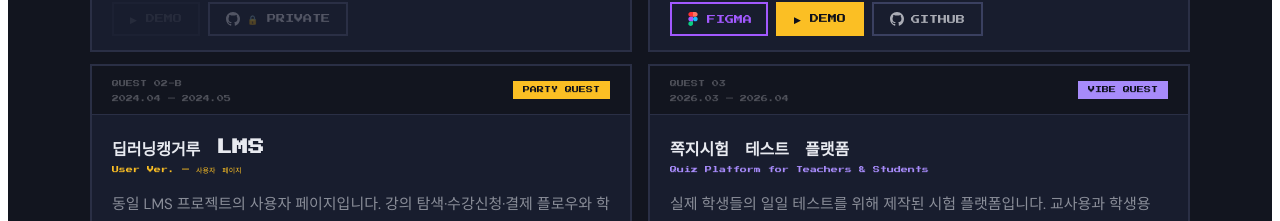
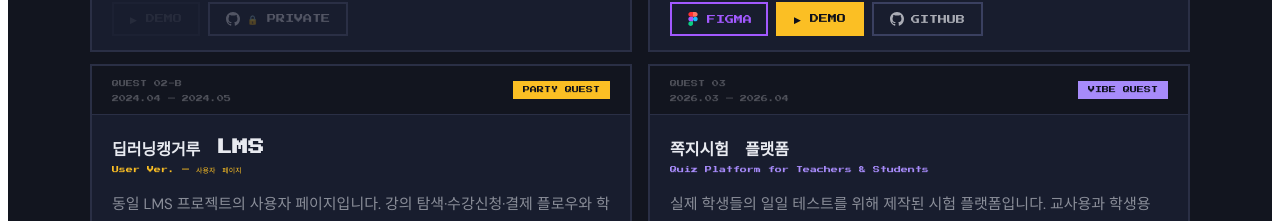
Before and after one commit to aengkrrrrr/portfolio, a React app: page / in a window 1280 px wide. Shown: the part 4410-4631 px from the top of the page. Built offline with nearby package versions, Linux system fonts and the light colour scheme; the HTML template or start-up script is replaced by a standard one.

Commit message:
Update App.jsx

```diff
--- a/src/App.jsx
+++ b/src/App.jsx
@@ -566,7 +566,7 @@ const PROJECTS = [
   },
   {
     id: 4, num: "QUEST 03",
-    title: "쪽지시험 테스트 플랫폼",
+    title: "쪽지시험 플랫폼",
     sub: "Quiz Platform for Teachers & Students",
     period: "2026.03 — 2026.04",
     type: "VIBE QUEST", typeColor: C.purple,
```
